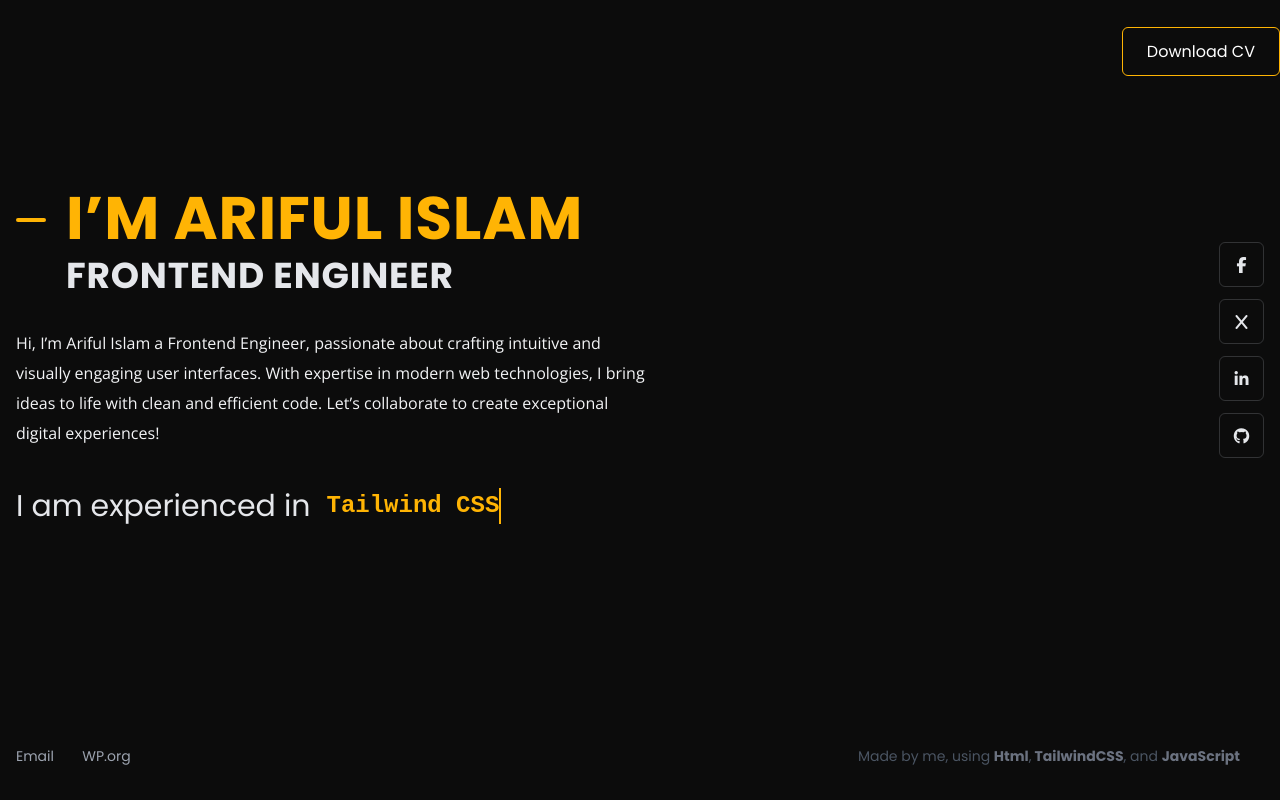
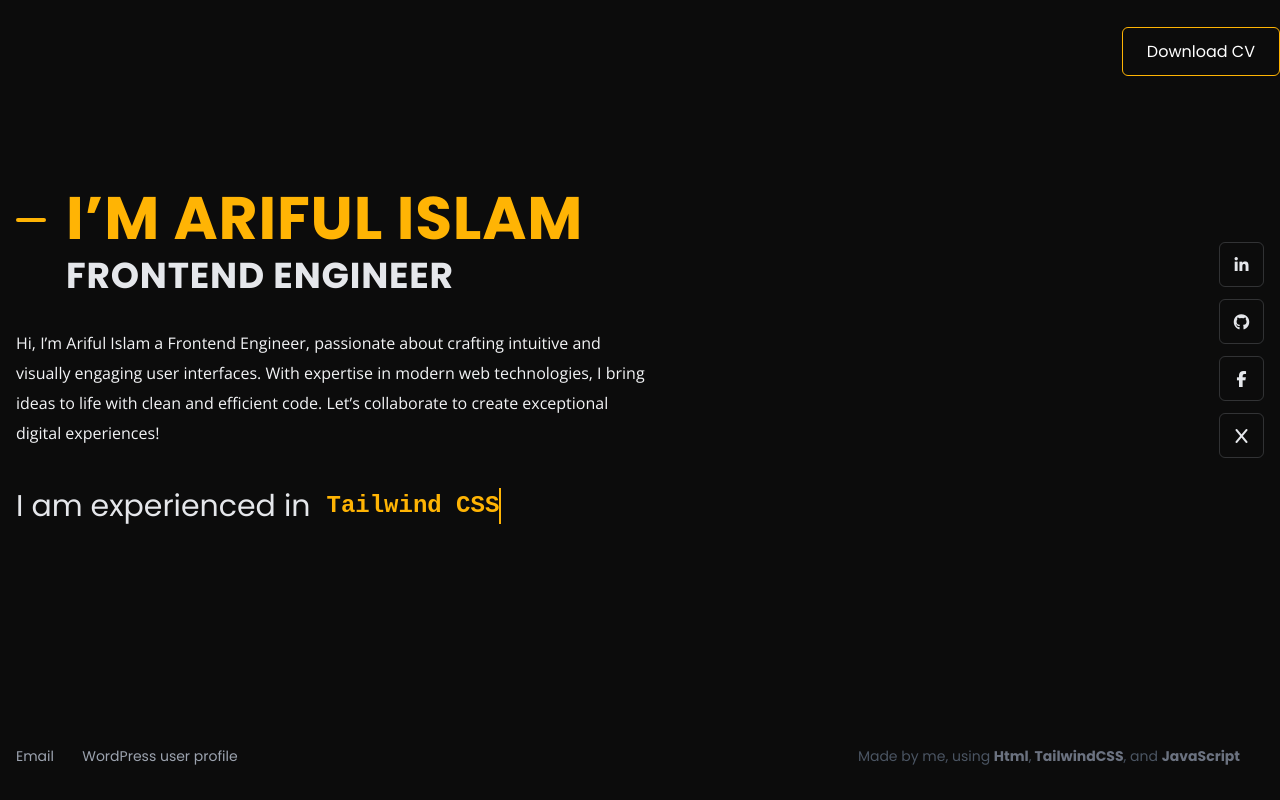
Before and after one commit to ariful93/arif-im, a website: page index.html in a window 1280 px wide. Drawn offline with nearby package versions, Linux system fonts and the light colour scheme.

Commit message:
Update cd

```diff
--- a/index.html
+++ b/index.html
@@ -43,10 +43,10 @@
 
             </div>
             <div class="flex md:block lg:block">
+              <a href="https://www.linkedin.com/in/ariful1992/" target="_blank" class="w-[45px] h-[45px] rounded-md	border-[1px] border-[#c6ced533] flex items-center justify-center text-gray-200 mb-3 hover:text-gray-900 relative z-10 before:content-[''] before:absolute before:left-0 before:h-full before:w-0 before:bg-[#ffb404] before:top-0 before:transition-all before:z-[-1] hover:before:w-full hover:before:right-0 hover:text-gray-800 before:rounded-md"><i class="fa-brands fa-linkedin-in"></i></a>
+              <a href="https://github.com/ariful93/" target="_blank" class="w-[45px] h-[45px] rounded-md	border-[1px] border-[#c6ced533] flex items-center justify-center text-gray-200 mb-3 hover:text-gray-900 relative z-10 before:content-[''] before:absolute before:left-0 before:h-full before:w-0 before:bg-[#ffb404] before:top-0 before:transition-all before:z-[-1] hover:before:w-full hover:before:right-0 hover:text-gray-800 before:rounded-md"><i class="fa-brands fa-github"></i></a>
               <a href="https://www.facebook.com/arifulim93/" target="_blank" class="w-[45px] h-[45px] rounded-md	border-[1px] border-[#c6ced533] flex items-center justify-center text-gray-200 mb-3 hover:text-gray-900 relative z-10 before:content-[''] before:absolute before:left-0 before:h-full before:w-0 before:bg-[#ffb404] before:top-0 before:transition-all before:z-[-1] hover:before:w-full hover:before:right-0 hover:text-gray-800 before:rounded-md"><i class="fa-brands fa-facebook-f"></i></a>
               <a href="https://x.com/ariful147" target="_blank" class="w-[45px] h-[45px] rounded-md	border-[1px] border-[#c6ced533] flex items-center justify-center text-gray-200 mb-3 hover:text-gray-900 relative z-10 before:content-[''] before:absolute before:left-0 before:h-full before:w-0 before:bg-[#ffb404] before:top-0 before:transition-all before:z-[-1] hover:before:w-full hover:before:right-0 hover:text-gray-800 before:rounded-md"><i class="fa-solid fa-x"></i></a>
-              <a href="https://www.linkedin.com/in/ariful1992/" target="_blank" class="w-[45px] h-[45px] rounded-md	border-[1px] border-[#c6ced533] flex items-center justify-center text-gray-200 mb-3 hover:text-gray-900 relative z-10 before:content-[''] before:absolute before:left-0 before:h-full before:w-0 before:bg-[#ffb404] before:top-0 before:transition-all before:z-[-1] hover:before:w-full hover:before:right-0 hover:text-gray-800 before:rounded-md"><i class="fa-brands fa-linkedin-in"></i></a>
-              <a href="https://github.com/ariful93/" target="_blank" class="w-[45px] h-[45px] rounded-md	border-[1px] border-[#c6ced533] flex items-center justify-center text-gray-200 mb-3 hover:text-gray-900 relative z-10 before:content-[''] before:absolute before:left-0 before:h-full before:w-0 before:bg-[#ffb404] before:top-0 before:transition-all before:z-[-1] hover:before:w-full hover:before:right-0 hover:text-gray-800 before:rounded-md"><i class="fa-brands fa-github"></i></a>
             </div>
           </div>
         </div>
@@ -55,7 +55,7 @@
           <div class="flex items-center justify-between">
             <div>
               <a href="mailto:arif13414@gmail.com" class="text-gray-400 hover:text-gray-200 mr-6 text-sm" target="_blank">Email</a>
-              <a href="https://profiles.wordpress.org/ariful93/" class="text-gray-400 hover:text-gray-200 mr-6 text-sm" target="_blank">WP.org</a>
+              <a href="https://profiles.wordpress.org/ariful93/" class="text-gray-400 hover:text-gray-200 mr-6 text-sm" target="_blank">WordPress user profile</a>
             </div>
             <p class="text-gray-600 mr-6 text-sm">Made by me, using <span class="font-bold text-gray-500">Html</span>,<span class="font-bold text-gray-500"> TailwindCSS</span>, and <span class="font-bold text-gray-500">JavaScript</span></p>
           </div>
```
Also changed, not shown: 1 other file.
